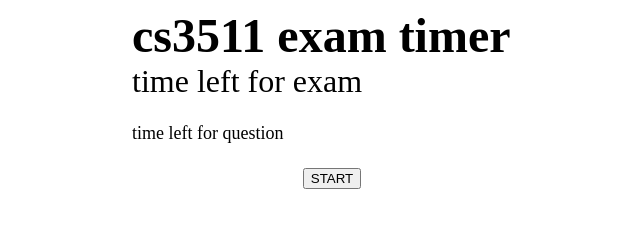
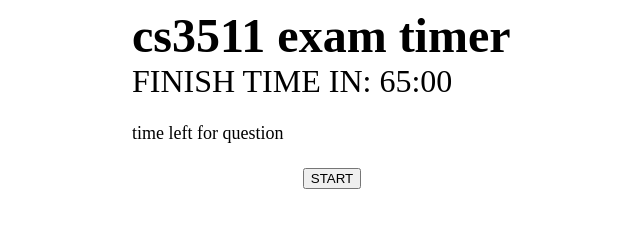
Before and after one commit to kenzclu/cs3511-exam-timer, a website: page public/timer.html in a window 1280 px wide. Shown: the whole page, without its empty margins (308-948 px from the left). Drawn offline with Linux system fonts and the light colour scheme.

Commit message:
Changed default text

```diff
--- a/public/timer.html
+++ b/public/timer.html
@@ -17,7 +17,7 @@
         <![endif]-->
         <div id="container">
             <div id="title">cs3511 exam timer</div>
-            <div id="time-left">time left for exam</div>
+            <div id="time-left">FINISH TIME IN: 65:00</div>
             <div id="timer">time left for question</div>
             <button id="next">START</button>
         </div>
```
